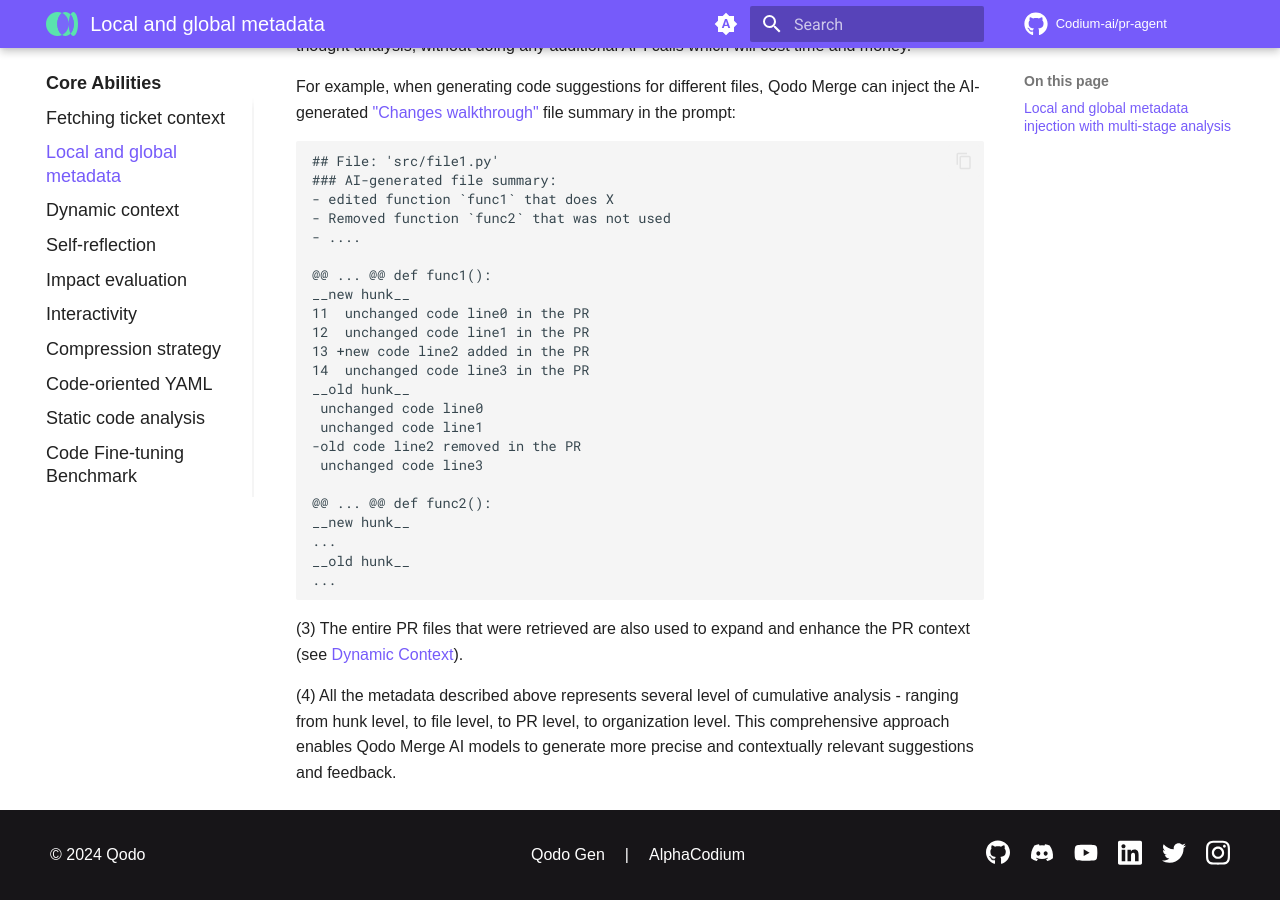
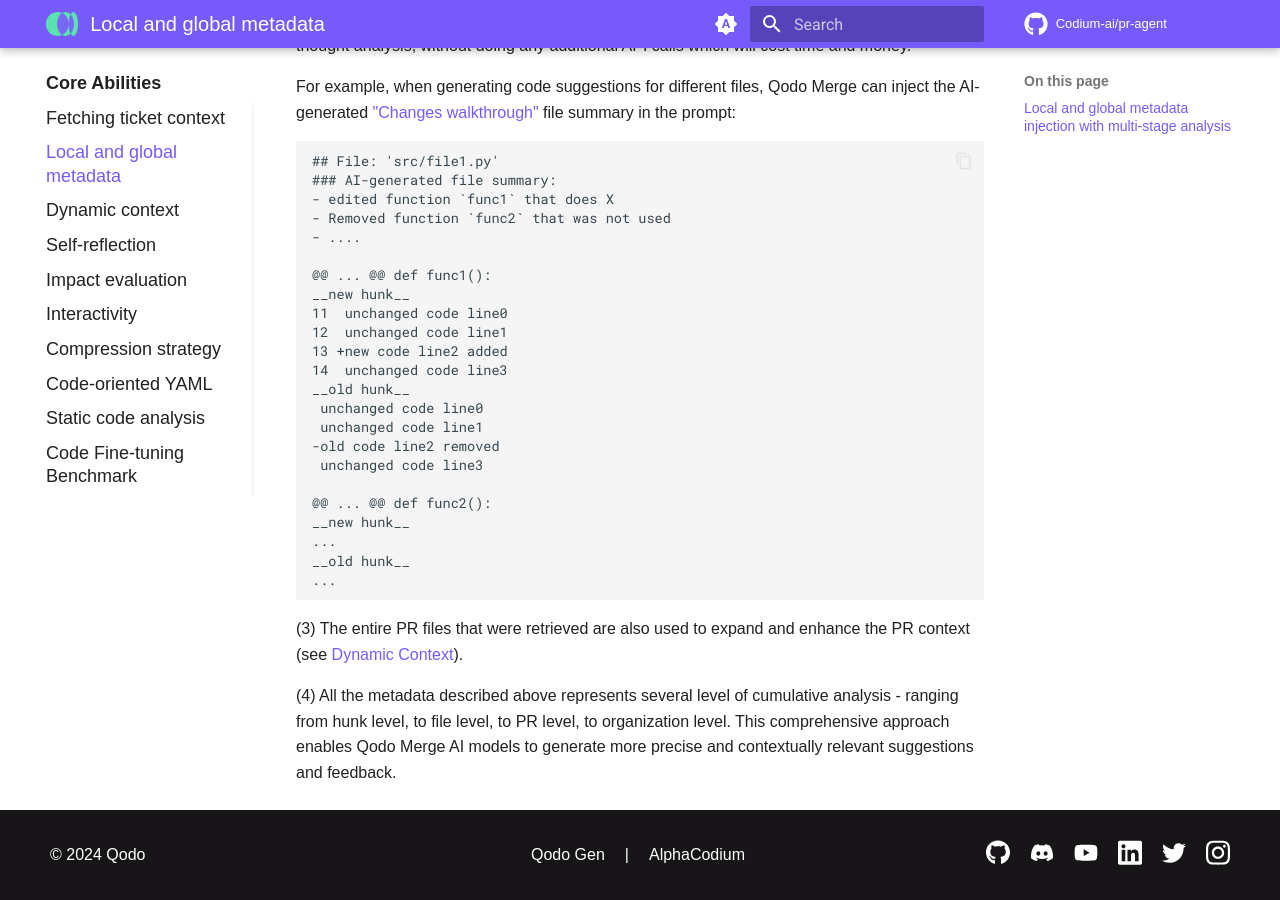
Before and after one commit to Codium-ai/pr-agent, an MkDocs documentation site: the page built from docs/docs/core-abilities/metadata.md, in a window 1280 px wide and 900 px high, scrolled down 865 px. Built offline with MkDocs 1.6.1 and Material for MkDocs 9.7.7, drawn with Linux system fonts in a browser that asks for light colours; comment, search, counter and statistics services are not loaded.

Commit message:
docs: improve diff format documentation and code review instructions

```diff
--- a/docs/docs/core-abilities/metadata.md
+++ b/docs/docs/core-abilities/metadata.md
@@ -32,14 +32,14 @@
 
 @@ ... @@ def func1():
 __new hunk__
-11  unchanged code line0 in the PR
-12  unchanged code line1 in the PR
-13 +new code line2 added in the PR
-14  unchanged code line3 in the PR
+11  unchanged code line0
+12  unchanged code line1
+13 +new code line2 added
+14  unchanged code line3
 __old hunk__
  unchanged code line0
  unchanged code line1
--old code line2 removed in the PR
+-old code line2 removed
  unchanged code line3
 
 @@ ... @@ def func2():
```
Also changed, not shown: 3 other files.
